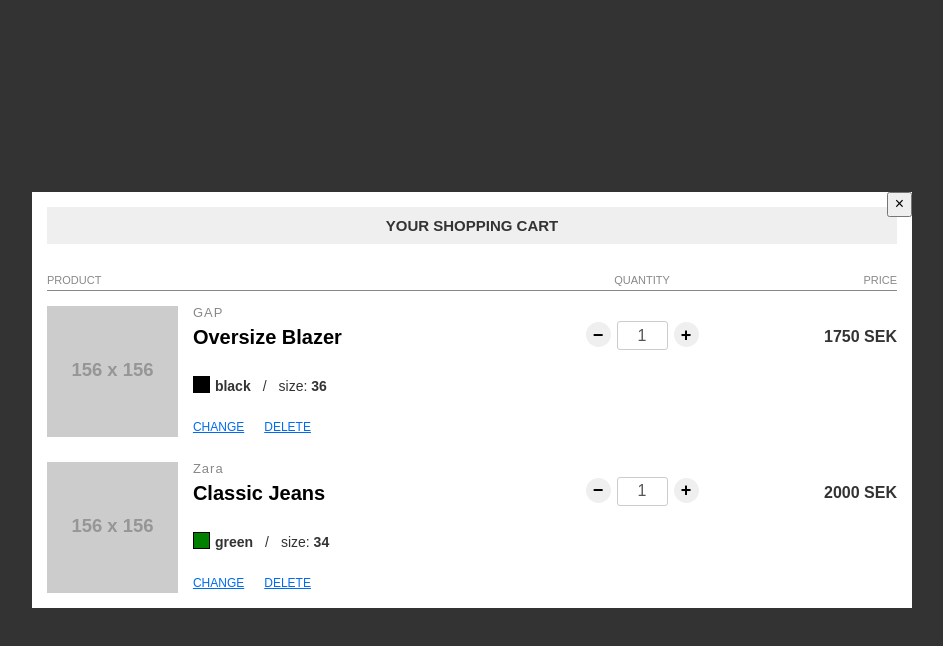
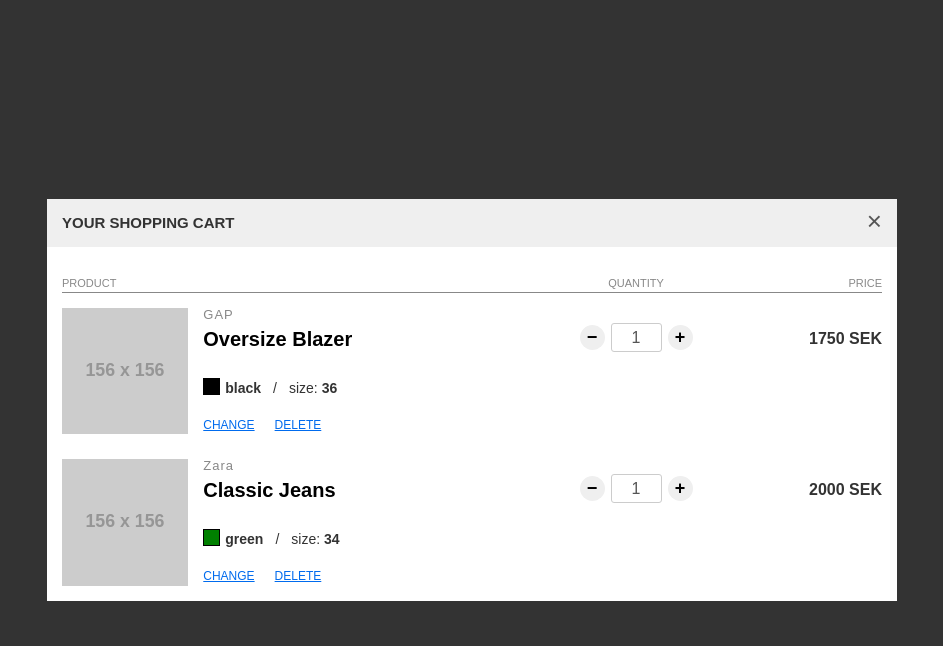
Before and after one commit to pablosca/react-cart, a React (Create React App) app: page / in a window 1280 px wide. Both pictures are taken after a click on the button "View Cart". Shown: the top 646 px of the page, without its empty margins (168-1111 px from the left). Built offline with nearby package versions, Linux system fonts and the light colour scheme.

Commit message:
Separate title and body in modal Add style to modal's close button

```diff
--- a/src/App.css
+++ b/src/App.css
@@ -21,6 +21,5 @@
 }
 .view-cart-btn:hover {
   background: #555;
-  /*box-shadow: 0 2px 0 rgba(0,0,0,.3);*/
   transform: scale(1.02);
 }
--- a/src/App.js
+++ b/src/App.js
@@ -14,7 +14,7 @@ class App extends Component {
   render() {
     return (
       <div className="app">
-        <Modal show={this.state.showCart}>
+        <Modal show={this.state.showCart} title="Your Shopping Cart">
           <Cart />
         </Modal>
         <div className="container">
--- a/src/Cart.css
+++ b/src/Cart.css
@@ -1,13 +1,3 @@
-.cart-title {
-    background: #efefef;
-    margin-bottom: 30px;
-    margin-top: 0;
-    padding: 10px;
-    font-size: 15px;
-    text-align: center;
-    text-transform: uppercase;
-}
-
 .cart-row {
 	display: flex;
 	flex-wrap: wrap;
--- a/src/Cart.js
+++ b/src/Cart.js
@@ -30,7 +30,6 @@ const PRODUCTS_IN_CART = [
 
 const Cart = (props) => (
  <div className="cart">
- 	<h2 className="cart-title">Your Shopping Cart</h2>
  	<div className="cart-table">
  		<div className="cart-row cart-heading">
  			<div className="cart-cell cart-product">Product</div>
--- a/src/Modal.css
+++ b/src/Modal.css
@@ -10,9 +10,20 @@
 	z-index: 2;
 	visibility: hidden;
 }
+
 .modal.show {
 	visibility: visible;
 }
+
+.modal-title {
+    background: #efefef;
+    margin-bottom: 15px;
+    padding: 15px;
+    font-size: 15px;
+    font-weight: bold;
+    text-transform: uppercase;
+}
+
 .modal-overlay {
 	background: rgba(0,0,0, 0.8);
 	bottom: 0;
@@ -32,21 +43,36 @@
 	background: #fff;
 	position: relative;
 	z-index: 2;
-	padding: 15px;
 	max-width: 850px;
 	width: 100%;
 	opacity: 0;
 	transform: translateY(30px);
 	transition: all .4s;
 }
+
 .show .modal-content {
 	opacity: 1;
 	transform: translateY(0);
 }
 
+.modal-body {
+	padding: 15px;
+}
+
 .modal-close {
-	cursor: pointer;
-	position: absolute;
-	right: 0;
-	top: 0;
+    background: none;
+    color: #555;
+    border: none;
+    cursor: pointer;
+    position: absolute;
+    right: 15px;
+    top: 8px;
+  	z-index: 1;
+    font-size: 26px;
+    padding: 0;
+  	transition: all .3s;
 }
+.modal-close:hover {
+    color: #000;
+	transform: scale(1.13);
+}
--- a/src/Modal.js
+++ b/src/Modal.js
@@ -21,8 +21,11 @@ class Modal extends Component {
       <div className={'modal ' + (this.state.show ? 'show' : 'hide')}>
         <div className="modal-overlay" onClick={this.toggleModalHandler.bind(this, false)}></div>
         <div className="modal-content">
+          <div className="modal-title">{this.props.title}</div>
+          <div className="modal-body">
+            {this.props.children}
+          </div>
           <button className="modal-close" onClick={this.toggleModalHandler.bind(this, false)}>&times;</button>
-          {this.props.children}
         </div>
       </div>
     );
```
